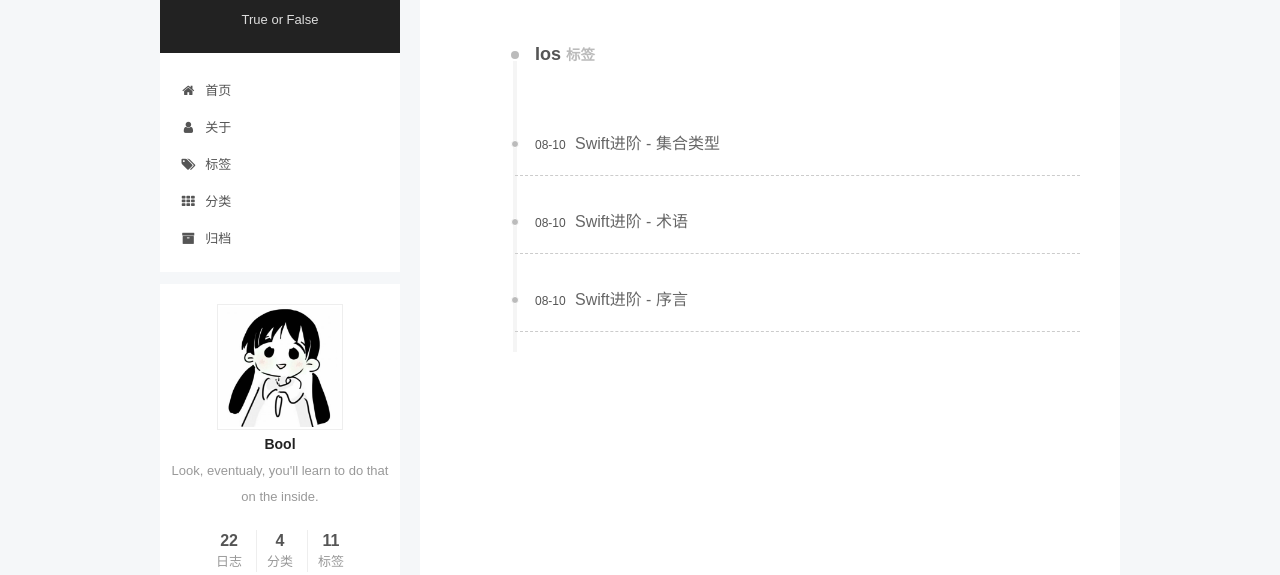
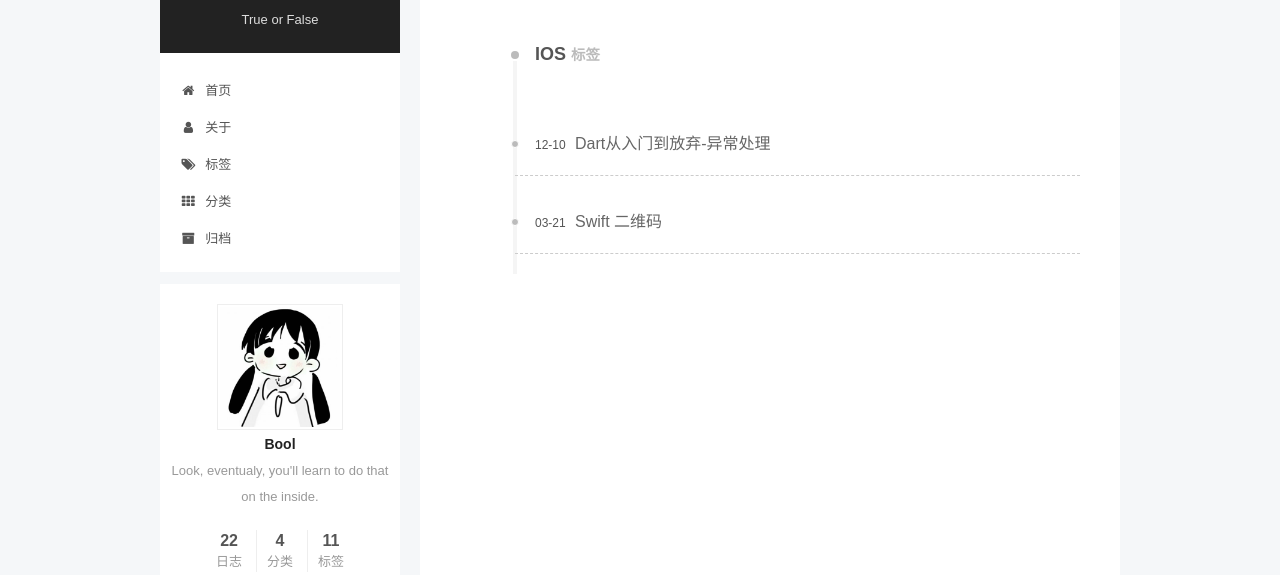
Before and after one commit to varbool/hexo.github.io, a plain HTML site: page tags/IOS/index.html in a window 1280 px wide. Shown: the part 62-637 px from the top of the page. Drawn offline with Linux system fonts and the light colour scheme; a web font is replaced by a local one.

Commit message:
Site updated: 2019-04-07 14:02:34

```diff
--- a/css/main.css
+++ b/css/main.css
@@ -1823,7 +1823,7 @@ pre .javascript .function {
   width: 4px;
   height: 4px;
   border-radius: 50%;
-  background: #914194;
+  background: #ffbaff;
 }
 .links-of-blogroll {
   font-size: 13px;
--- a/tags/IOS/index.html
+++ b/tags/IOS/index.html
@@ -132,7 +132,7 @@
 <meta name="description" content="Look, eventualy, you&apos;ll learn to do that on the inside.">
 <meta property="og:type" content="website">
 <meta property="og:title" content="VarBool">
-<meta property="og:url" content="varbool.com/tags/Ios/index.html">
+<meta property="og:url" content="varbool.com/tags/IOS/index.html">
 <meta property="og:site_name" content="VarBool">
 <meta property="og:description" content="Look, eventualy, you&apos;ll learn to do that on the inside.">
 <meta property="og:locale" content="zh-Hans">
@@ -168,13 +168,13 @@
 
 
 
-  <link rel="canonical" href="varbool.com/tags/Ios/">
+  <link rel="canonical" href="varbool.com/tags/IOS/">
 
 
 
 
 
-  <title>标签: Ios | VarBool</title>
+  <title>标签: IOS | VarBool</title>
 
 
 
@@ -304,7 +304,7 @@
 
     <div id="posts" class="posts-collapse">
       <div class="collection-title">
-        <h1>Ios<small>标签</small>
+        <h1>IOS<small>标签</small>
         </h1>
       </div>
 
@@ -316,17 +316,17 @@
 
       <h2 class="post-title">
 
-            <a class="post-title-link" href="/2018/08/10/Swift进阶-集合类型/" itemprop="url">
+            <a class="post-title-link" href="/2018/12/10/Dart从入门到放弃-异常处理/" itemprop="url">
 
-                <span itemprop="name">Swift进阶 - 集合类型</span>
+                <span itemprop="name">Dart从入门到放弃-异常处理</span>
 
             </a>
 
       </h2>
 
       <div class="post-meta">
-        <time class="post-time" itemprop="dateCreated" datetime="2018-08-10T16:59:42+08:00" content="2018-08-10">
-          08-10
+        <time class="post-time" itemprop="dateCreated" datetime="2018-12-10T16:00:50+08:00" content="2018-12-10">
+          12-10
         </time>
       </div>
 
@@ -342,43 +342,17 @@
 
       <h2 class="post-title">
 
-            <a class="post-title-link" href="/2018/08/10/Swift进阶 - 术语/" itemprop="url">
+            <a class="post-title-link" href="/2018/03/21/Swift-二维码/" itemprop="url">
 
-                <span itemprop="name">Swift进阶 - 术语</span>
+                <span itemprop="name">Swift 二维码</span>
 
             </a>
 
       </h2>
 
       <div class="post-meta">
-        <time class="post-time" itemprop="dateCreated" datetime="2018-08-10T10:38:29+08:00" content="2018-08-10">
-          08-10
-        </time>
-      </div>
-
-    </header>
-  </article>
-
-
-
-
-
-  <article class="post post-type-normal" itemscope="" itemtype="http://schema.org/Article">
-    <header class="post-header">
-
-      <h2 class="post-title">
-
-            <a class="post-title-link" href="/2018/08/10/Swift进阶- 序言/" itemprop="url">
-
-                <span itemprop="name">Swift进阶 - 序言</span>
-
-            </a>
-
-      </h2>
-
-      <div class="post-meta">
-        <time class="post-time" itemprop="dateCreated" datetime="2018-08-10T09:53:06+08:00" content="2018-08-10">
-          08-10
+        <time class="post-time" itemprop="dateCreated" datetime="2018-03-21T14:33:51+08:00" content="2018-03-21">
+          03-21
         </time>
       </div>
 
@@ -711,3 +685,91 @@
 
 </body>
 </html>
+  <script type="text/javascript" src="/lib/fancybox/source/jquery.fancybox.pack.js?v=2.1.5"></script>
+
+
+
+
+
+
+  <script type="text/javascript" src="/js/src/utils.js?v=5.1.4"></script>
+
+  <script type="text/javascript" src="/js/src/motion.js?v=5.1.4"></script>
+
+
+
+
+
+
+
+  <script type="text/javascript" src="/js/src/affix.js?v=5.1.4"></script>
+
+  <script type="text/javascript" src="/js/src/schemes/pisces.js?v=5.1.4"></script>
+
+
+
+
+
+
+
+
+  <script type="text/javascript" src="/js/src/bootstrap.js?v=5.1.4"></script>
+
+
+
+
+
+
+
+
+
+
+
+
+
+
+
+
+
+
+
+
+
+
+
+
+
+
+
+
+
+
+
+
+
+
+
+
+
+
+
+
+
+
+
+
+
+
+
+
+
+
+
+
+
+
+
+
+
+</body>
+</html>
```
